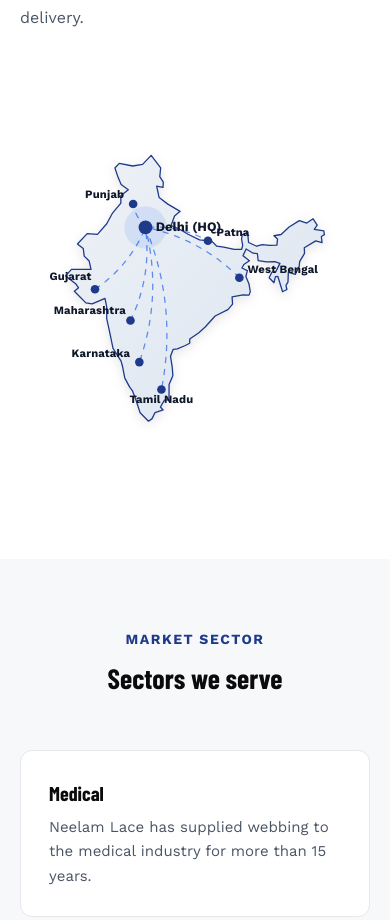
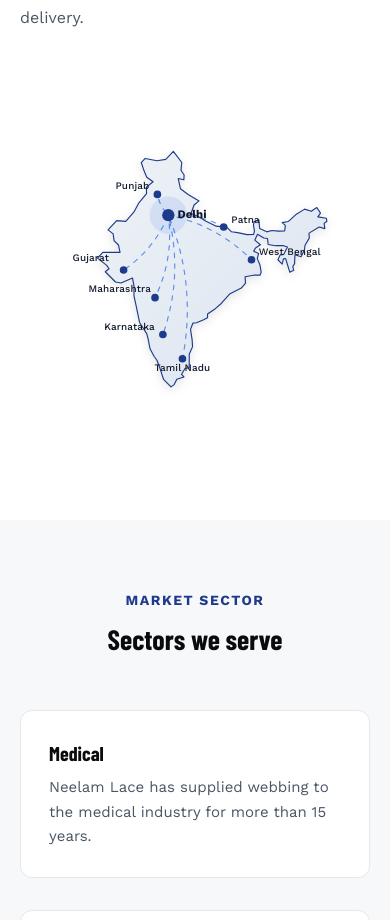
Before and after one commit to abnarrowfabrics/narrow-fabrics, a Next.js app: page / in a window 390 px wide. Shown: the part 4349-5269 px from the top of the page. Built offline with nearby package versions, Linux system fonts and the light colour scheme; a web font is replaced by a local one.

Commit message:
fixed the map

```diff
--- a/app/components/IndiaMap.tsx
+++ b/app/components/IndiaMap.tsx
@@ -8,7 +8,7 @@ const cities: {
   anchor: "start" | "middle" | "end";
 }[] = [
     { name: "Punjab", x: 78.3, y: 82.3, label: { x: 68, y: 75 }, anchor: "end" },
-    { name: "Gujarat", x: 34.1, y: 181.2, label: { x: 30, y: 170 }, anchor: "end" },
+    { name: "Gujarat", x: 34.1, y: 181.2, label: { x: 15, y: 170 }, anchor: "end" },
     { name: "Maharashtra", x: 75.2, y: 217.4, label: { x: 70, y: 210 }, anchor: "end" },
     { name: "Karnataka", x: 85.5, y: 265.6, label: { x: 75, y: 260 }, anchor: "end" },
     { name: "Tamil Nadu", x: 111.1, y: 297.3, label: { x: 111.1, y: 313 }, anchor: "middle" },
@@ -30,7 +30,7 @@ export default function IndiaMap() {
     <div className="relative overflow-hidden p-6 sm:p-10 w-full bg-transparent">
 
       <div className="relative flex flex-col items-center justify-center">
-        <svg viewBox="-25 -15 350 400" className="w-full max-w-[700px] origin-center lg:scale-110">
+        <svg viewBox="-70 -15 395 400" className="w-full max-w-[700px] origin-center lg:scale-[1.3]">
           <style>
             {`
               @keyframes dashFlow {
@@ -69,7 +69,10 @@ export default function IndiaMap() {
                 opacity={0.7}
                 style={{
                   strokeDasharray: "6 8",
-                  animation: "dashFlow 2s linear infinite",
+                  animationName: "dashFlow",
+                  animationDuration: "6s",
+                  animationTimingFunction: "linear",
+                  animationIterationCount: "infinite",
                   animationDelay: `${i * 0.15}s`,
                 }}
               />
@@ -83,7 +86,7 @@ export default function IndiaMap() {
                 x={city.label.x}
                 y={city.label.y}
                 fontSize={13}
-                fontWeight={700}
+                fontWeight={500}
                 letterSpacing={0.2}
                 fill="#0f172a"
                 textAnchor={city.anchor}
@@ -109,7 +112,7 @@ export default function IndiaMap() {
             fill="#0f172a"
             textAnchor="start"
           >
-            Delhi (HQ)
+            Delhi
           </text>
         </svg>
       </div>
```
